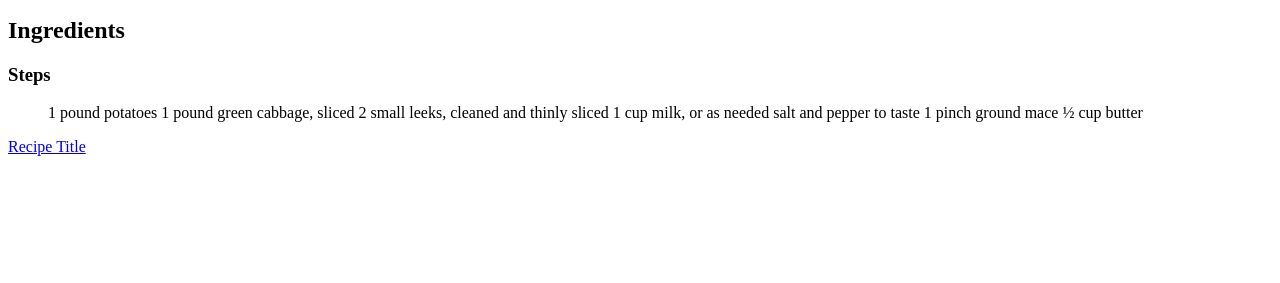
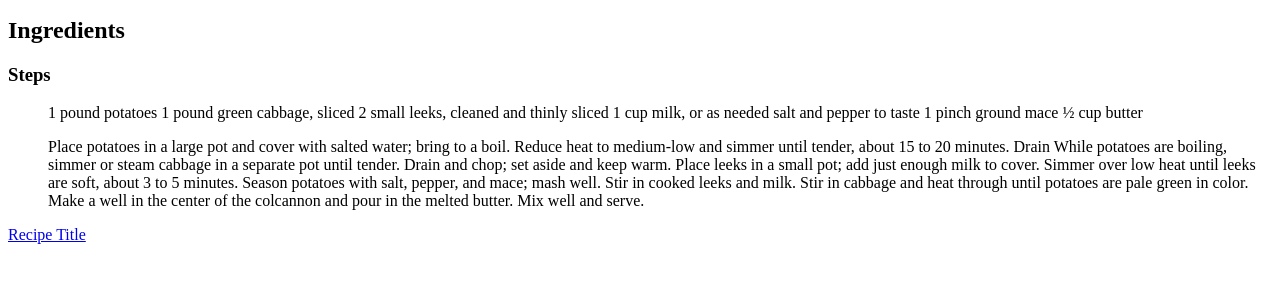
Before and after one commit to dylanmc77/odin-recipes, a plain HTML site: page index.html in a window 1280 px wide. Shown: the part 421-704 px from the top of the page. Drawn offline with Linux system fonts and the light colour scheme.

Commit message:
add ordered list

```diff
--- a/index.html
+++ b/index.html
@@ -22,6 +22,12 @@
         <ls>½ cup butter</ls>
     </ul>
 
+    <OL>
+        <ls>Place potatoes in a large pot and cover with salted water; bring to a boil. Reduce heat to medium-low and simmer until tender, about 15 to 20 minutes. Drain</ls>
+        <ls>While potatoes are boiling, simmer or steam cabbage in a separate pot until tender. Drain and chop; set aside and keep warm.</ls>
+        <ls>Place leeks in a small pot; add just enough milk to cover. Simmer over low heat until leeks are soft, about 3 to 5 minutes.</ls>
+        <ls>Season potatoes with salt, pepper, and mace; mash well. Stir in cooked leeks and milk. Stir in cabbage and heat through until potatoes are pale green in color. Make a well in the center of the colcannon and pour in the melted butter. Mix well and serve.</ls>
+    </OL>
     <a href="recipes/colcannon.html">Recipe Title</a>
 </body>
 </html>
```
